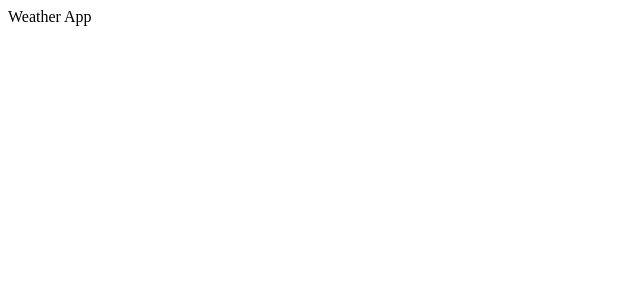
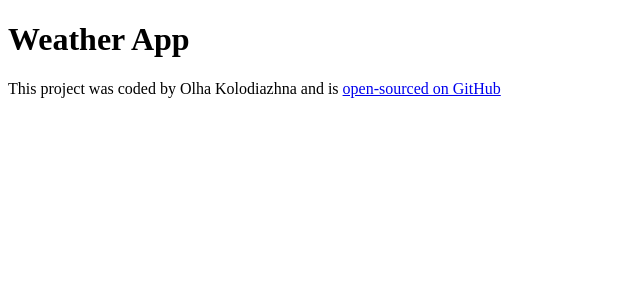
Before and after one commit to Revontulten/final-react-app, a React (Create React App) app: page / in a window 1280 px wide. Shown: the top 300 px of the page, without its empty margins (0-640 px from the left). Built offline with nearby package versions, Linux system fonts and the light colour scheme.

Commit message:
Update App.js

```diff
--- a/src/App.js
+++ b/src/App.js
@@ -1,5 +1,19 @@
 import "./App.css";
 
 export default function App() {
-  return <div className="App">Weather App</div>;
+  return (
+    <div className="App">
+      <h1> Weather App </h1>
+      <footer>
+        This project was coded by Olha Kolodiazhna and is{" "}
+        <a
+          href="httfooters://github.com/Revontulten/final-react-app.git"
+          target="_blank"
+          rel="noreferrer"
+        >
+          open-sourced on GitHub
+        </a>
+      </footer>
+    </div>
+  );
 }
```
